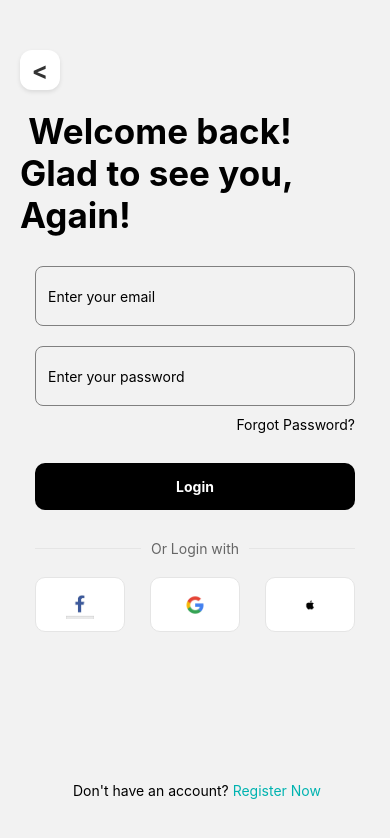
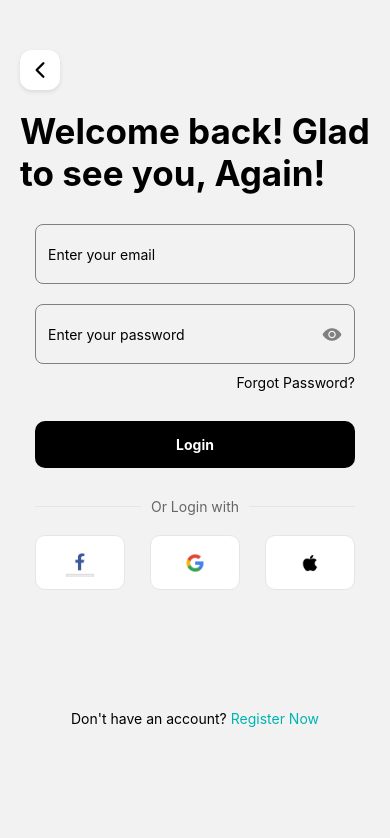
Before and after one commit to lakshay-dev18/MyReactNativeApp, a React Native app: screen /Login in a window 390 px wide. Shown: the top 838 px of the page. Built offline with nearby package versions, Linux system fonts and the light colour scheme.

Commit message:
Screen Updated

```diff
--- a/package.json
+++ b/package.json
@@ -3,6 +3,7 @@
   "version": "1.0.0",
   "main": "index.ts",
   "dependencies": {
+    "@expo/vector-icons": "^15.1.1",
     "@react-navigation/native": "^7.3.15",
     "@react-navigation/native-stack": "^7.18.7",
     "expo": "~57.0.9",
--- a/src/features/auth/screens/LoginScreen.tsx
+++ b/src/features/auth/screens/LoginScreen.tsx
@@ -1,82 +1,306 @@
-import React from 'react';
-import { View, Text, StyleSheet, TextInput, TouchableOpacity, Image, } from 'react-native';
-import { useNavigation } from "@react-navigation/native";
+import { useState } from 'react';
+import {
+  View,
+  Text,
+  StyleSheet,
+  TextInput,
+  TouchableOpacity,
+  Image,
+} from 'react-native';
+import { useNavigation } from '@react-navigation/native';
+import { Ionicons } from '@expo/vector-icons';
 
 function LoginScreen() {
-   const navigation = useNavigation();
+  const navigation = useNavigation();
+
+  const [showPassword, setShowPassword] = useState(false);
+
   return (
     <View style={styles.container}>
-      <TouchableOpacity style={styles.button1} onPress={() => navigation.goBack()} >
-        <Text style={styles.buttonText1}>{'<'}</Text>
+
+      {/* Back Button */}
+      <TouchableOpacity
+        style={styles.button1}
+        onPress={() => navigation.goBack()}
+      >
+        <Ionicons
+          name="chevron-back"
+          size={24}
+          color="black"
+        />
       </TouchableOpacity>
 
-         <View style={styles.container1}>
-         <Text style={styles.text}> Welcome back! Glad to see you, Again! </Text>
-         </View>
+      {/* Welcome Text */}
+      <View style={styles.container1}>
+        <Text style={styles.text}>
+          Welcome back! Glad to see you, Again!
+        </Text>
+      </View>
 
       <View style={styles.container2}>
+
+        {/* Email Field */}
         <View style={styles.label1}>
-          <TextInput style={styles.input1} placeholder="Enter your email" />
-
-          <TextInput style={styles.input2} placeholder="Enter your password" secureTextEntry />
-
-          <Text style={styles.label3}>Forgot Password?</Text>
+          <TextInput
+            style={styles.input1}
+            placeholder="Enter your email"
+          />
         </View>
 
+        {/* Password Field */}
+        <View style={styles.passwordContainer}>
+
+          <TextInput
+            placeholder="Enter your password"
+            secureTextEntry={!showPassword}
+            style={styles.passwordInput}
+          />
+
+          <TouchableOpacity
+            onPress={() => setShowPassword(!showPassword)}
+          >
+            <Ionicons
+              name={showPassword ? 'eye-off' : 'eye'}
+              size={20}
+              color="gray"
+            />
+          </TouchableOpacity>
+
+        </View>
+
+        {/* Forgot Password */}
+        <Text style={styles.label3}>
+          Forgot Password?
+        </Text>
+
+        {/* Login Button */}
         <TouchableOpacity style={styles.button}>
-          <Text style={styles.buttonText}>Login</Text>
+          <Text style={styles.buttonText}>
+            Login
+          </Text>
         </TouchableOpacity>
 
+        {/* Divider */}
         <View style={styles.dividerContainer}>
           <View style={styles.line} />
-            <Text style={styles.dividerText}>Or Login with</Text>
-            <View style={styles.line} />
+
+          <Text style={styles.dividerText}>
+            Or Login with
+          </Text>
+
+          <View style={styles.line} />
         </View>
 
+        {/* Social Buttons */}
         <View style={styles.socialContainer}>
+
           <TouchableOpacity style={styles.socialButton}>
-            <Image source={require('../../../../assets/fb.png')} style={styles.socialIcon} />
+            <Image
+              source={require('../../../../assets/fb.png')}
+              style={styles.socialIcon}
+            />
           </TouchableOpacity>
 
           <TouchableOpacity style={styles.socialButton}>
-            <Image source={require('../../../../assets/google.png')} style={styles.socialIcon} />
+            <Image
+              source={require('../../../../assets/google.png')}
+              style={styles.socialIcon}
+            />
           </TouchableOpacity>
 
           <TouchableOpacity style={styles.socialButton}>
-            <Image source={require('../../../../assets/ios.png')} style={styles.socialIcon} />
+            <Image
+              source={require('../../../../assets/ios.png')}
+              style={styles.appleIcon}
+            />
           </TouchableOpacity>
+
         </View>
-        <Text style={styles.registerText}> Don't have an account?{' '}
-          <Text style={styles.registerNow}>Register Now</Text>
+
+        {/* Register */}
+        <Text style={styles.registerText}>
+          Don't have an account?{' '}
+          <Text style={styles.registerNow}>
+            Register Now
+          </Text>
         </Text>
+
       </View>
     </View>
   );
 }
 
 const styles = StyleSheet.create({
-  container: { flex: 1, justifyContent: 'flex-start', alignItems: 'center', paddingTop: 50, },
-  container1: { marginTop: 40, },
-  container2: { marginTop: 10, },
-  text: { fontSize: 35, fontWeight: 'bold', padding: 20, },
-  button: { backgroundColor: 'black', padding: 15, width: 320, borderRadius: 10, marginTop: 30, alignItems: 'center', },
-  button1: { position: 'absolute', top: 50, left: 20, width: 40, height: 40, borderRadius: 12, backgroundColor: '#fff', justifyContent: 'center', alignItems: 'center', shadowColor: '#000', shadowOffset: { width: 0, height: 2, }, shadowOpacity: 0.1, shadowRadius: 4, elevation: 3, },
-  buttonText: { color: 'white', fontWeight: 'bold', },
-  buttonText1: { fontSize: 24, color: '#333', fontWeight: 'bold', },
-  buttonText2: { alignItems: 'center', top: 100, },
-  label: { fontSize: 16, marginBottom: 8, },
-  label1: { width: 320, },
-  label3: { alignSelf: 'flex-end', marginTop: -10, color: 'black', },
-  input1: { height: 60, borderWidth: 1, borderColor: 'gray', borderRadius: 8, paddingHorizontal: 12, marginBottom: 20, },
-  input2: { height: 60, borderWidth: 1, borderColor: 'gray', borderRadius: 8, paddingHorizontal: 12, marginBottom: 20, },
-  dividerContainer: { flexDirection: 'row', alignItems: 'center', marginTop: 30, width: 320, },
-  line: { flex: 1, height: 1, backgroundColor: '#E5E5E5', },
-  dividerText: { marginHorizontal: 10, color: '#666', fontSize: 14, },
-  socialContainer: { flexDirection: 'row', justifyContent: 'space-between', width: 320, marginTop: 20, },
-  socialButton: { width: 90, height: 55, borderWidth: 1, borderColor: '#E5E5E5', borderRadius: 10, justifyContent: 'center', alignItems: 'center', backgroundColor: '#FFFFFF', },
-  socialIcon: { width: 50, height: 28, resizeMode: 'contain', },
-  registerText:{ color: 'black', textAlign: 'center', marginTop: 150, },
-  registerNow:{ color: '#00B3B0', },
+
+  container: {
+    flex: 1,
+    justifyContent: 'flex-start',
+    alignItems: 'center',
+    paddingTop: 50,
+  },
+
+  container1: {
+    marginTop: 40,
+  },
+
+  container2: {
+    marginTop: 10,
+  },
+
+  text: {
+    fontSize: 35,
+    fontWeight: 'bold',
+    padding: 20,
+  },
+
+  /* Login Button */
+  button: {
+    backgroundColor: 'black',
+    padding: 15,
+    width: 320,
+    borderRadius: 10,
+    marginTop: 30,
+    alignItems: 'center',
+  },
+
+  buttonText: {
+    color: 'white',
+    fontWeight: 'bold',
+  },
+
+  /* Back Button */
+  button1: {
+    position: 'absolute',
+    top: 50,
+    left: 20,
+    width: 40,
+    height: 40,
+    borderRadius: 12,
+    backgroundColor: '#fff',
+    justifyContent: 'center',
+    alignItems: 'center',
+    shadowColor: '#000',
+    shadowOffset: {
+      width: 0,
+      height: 2,
+    },
+    shadowOpacity: 0.1,
+    shadowRadius: 4,
+    elevation: 3,
+  },
+
+  buttonText1: {
+    fontSize: 24,
+    color: '#333',
+    fontWeight: 'bold',
+  },
+
+  buttonText2: {
+    alignItems: 'center',
+    top: 100,
+  },
+
+  label: {
+    fontSize: 16,
+    marginBottom: 8,
+  },
+
+  label1: {
+    width: 320,
+  },
+
+  /* Email Field */
+  input1: {
+    height: 60,
+    borderWidth: 1,
+    borderColor: 'gray',
+    borderRadius: 8,
+    paddingHorizontal: 12,
+    marginBottom: 20,
+  },
+
+  /* Password Field */
+  passwordContainer: {
+    width: 320,
+    height: 60,
+    borderWidth: 1,
+    borderColor: 'gray',
+    borderRadius: 8,
+    paddingHorizontal: 12,
+    flexDirection: 'row',
+    alignItems: 'center',
+    marginBottom: 20,
+  },
+
+  /* Text inside Password Field */
+  passwordInput: {
+    flex: 1,
+    height: 60,
+    paddingHorizontal: 0,
+  },
+
+  label3: {
+    alignSelf: 'flex-end',
+    marginTop: -10,
+    color: 'black',
+  },
+
+  /* Divider */
+  dividerContainer: {
+    flexDirection: 'row',
+    alignItems: 'center',
+    marginTop: 30,
+    width: 320,
+  },
+
+  line: {
+    flex: 1,
+    height: 1,
+    backgroundColor: '#E5E5E5',
+  },
+
+  dividerText: {
+    marginHorizontal: 10,
+    color: '#666',
+    fontSize: 14,
+  },
+
+  /* Social Buttons */
+  socialContainer: {
+    flexDirection: 'row',
+    justifyContent: 'space-between',
+    width: 320,
+    marginTop: 20,
+  },
+
+  socialButton: {
+    width: 90,
+    height: 55,
+    borderWidth: 1,
+    borderColor: '#E5E5E5',
+    borderRadius: 10,
+    justifyContent: 'center',
+    alignItems: 'center',
+    backgroundColor: '#FFFFFF',
+  },
+
+  socialIcon: {
+    width: 50,
+    height: 28,
+    resizeMode: 'contain',
+  },
+
+  /* Register */
+  registerText: {
+    color: 'black',
+    textAlign: 'center',
+    marginTop: 120,
+  },
+
+  registerNow: {
+    color: '#00B3B0',
+  },
+  appleIcon: { width: 52, resizeMode: 'contain', },
 });
 
 export default LoginScreen;
--- a/src/features/auth/screens/RegisterScreen.tsx
+++ b/src/features/auth/screens/RegisterScreen.tsx
@@ -1,5 +1,6 @@
 import { View, Text, StyleSheet, TouchableOpacity, TextInput, Image } from "react-native";
 import { useNavigation } from "@react-navigation/native";
+import { Ionicons } from '@expo/vector-icons';
 
 function RegisterScreen() {
   const navigation = useNavigation();
@@ -10,11 +11,11 @@ function RegisterScreen() {
           style={styles.button1}
           onPress={() => navigation.goBack()} >
 
-          <Text style= {styles.buttonText2}>{'<'}</Text>
+          <Ionicons name="chevron-back" size={24} color="black" />
       </TouchableOpacity>
 
       <View style={styles.container1}>
-        <Text style={styles.text1}> Hello! Register to get Started </Text>
+        <Text style={styles.text1}>Hello! Register to get Started </Text>
       </View>
 
       <View style={styles.container2}>
--- a/src/features/data/screens/DataList.tsx
+++ b/src/features/data/screens/DataList.tsx
@@ -17,7 +17,7 @@ function WelcomeScreen({ navigation }: any) {
       <CommonButton title="Register" onPress={() => navigation.navigate('Register')} buttonStyle={styles.registerButton} textStyle={styles.registerButtonText} />
 
       <CommonButton title="Continue as a guest" textColor="#00B3B0"
-        buttonStyle={styles.continueButton}
+        buttonStyle={styles.continueButton} textStyle={styles.continueButtonText}
         onPress={()=> navigation.navigate('Data')}
            />
 
@@ -31,9 +31,10 @@ const styles = StyleSheet.create({
   container: { flex: 1, justifyContent: 'flex-start', alignItems: 'center',paddingHorizontal:16,backgroundColor:'#FFFFFF' },
   registerButton:{ backgroundColor: "white", borderRadius: 10, width: "100%", marginBottom: 15, borderWidth: 2, padding: 8, borderColor: 'black', },
   registerButtonText:{ color: "black", textAlign: "center", fontSize: 18, paddingVertical: 15, },
-  loginButton:{ backgroundColor: "black", borderRadius: 8, width: "100%", marginBottom: 15, padding: 8, },
+  loginButton:{ backgroundColor: "black", borderRadius: 10, width: "100%", marginBottom: 15, padding: 8, borderWidth: 2 },
   loginButtonText:{ color: "white", textAlign: "center", fontSize: 18, paddingVertical: 15, },
-  continueButton:{ padding: 2, },
+  continueButton:{ padding: 2,  },
+  continueButtonText:{borderBottomWidth: 1, borderBottomColor: '#00B3B0',},
   logo: { width: 350, height: 480, marginBottom: 60, },
 
 });
```
Also changed, not shown: 1 other file (tests, documents, lock files or other folders).
